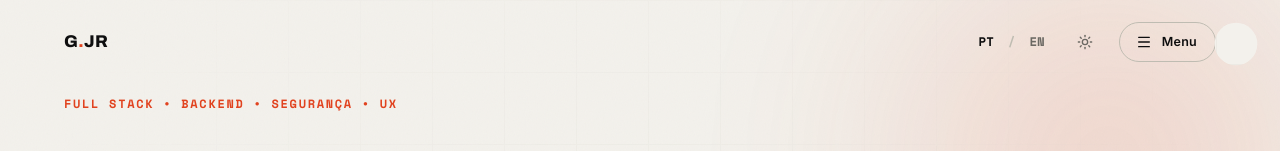
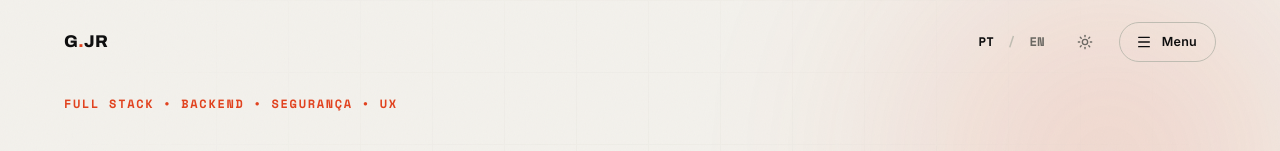
Before and after one commit to gidelmarjr-art/port-foliio, a React (Vite) app: page / in a window 1280 px wide. Shown: the top 151 px of the page. Built offline with nearby package versions, Linux system fonts and the light colour scheme.

Commit message:
Alterações NavBar

```diff
--- a/src/components/layout/MenuOverlay.css
+++ b/src/components/layout/MenuOverlay.css
@@ -9,13 +9,16 @@
   flex-direction: column;
   justify-content: center;
   padding: 0 var(--edge);
-  clip-path: circle(2% at calc(100% - 44px) 44px);
-  transition: clip-path 0.7s var(--ease-in-out);
+  clip-path: circle(0% at calc(100% - 44px) 44px);
+  visibility: hidden;
+  transition: clip-path 0.7s var(--ease-in-out), visibility 0s linear 0.7s;
   pointer-events: none;
 }
 
 .menu-overlay.is-open {
   clip-path: circle(150% at calc(100% - 44px) 44px);
+  visibility: visible;
+  transition: clip-path 0.7s var(--ease-in-out), visibility 0s linear 0s;
   pointer-events: auto;
 }
 
--- a/src/components/layout/Navbar.css
+++ b/src/components/layout/Navbar.css
@@ -3,7 +3,7 @@
   top: 0;
   left: 0;
   right: 0;
-  z-index: 100;
+  z-index: 120;
   padding-top: 22px;
   transition: padding-top var(--dur-fast) var(--ease-out);
 }
```
